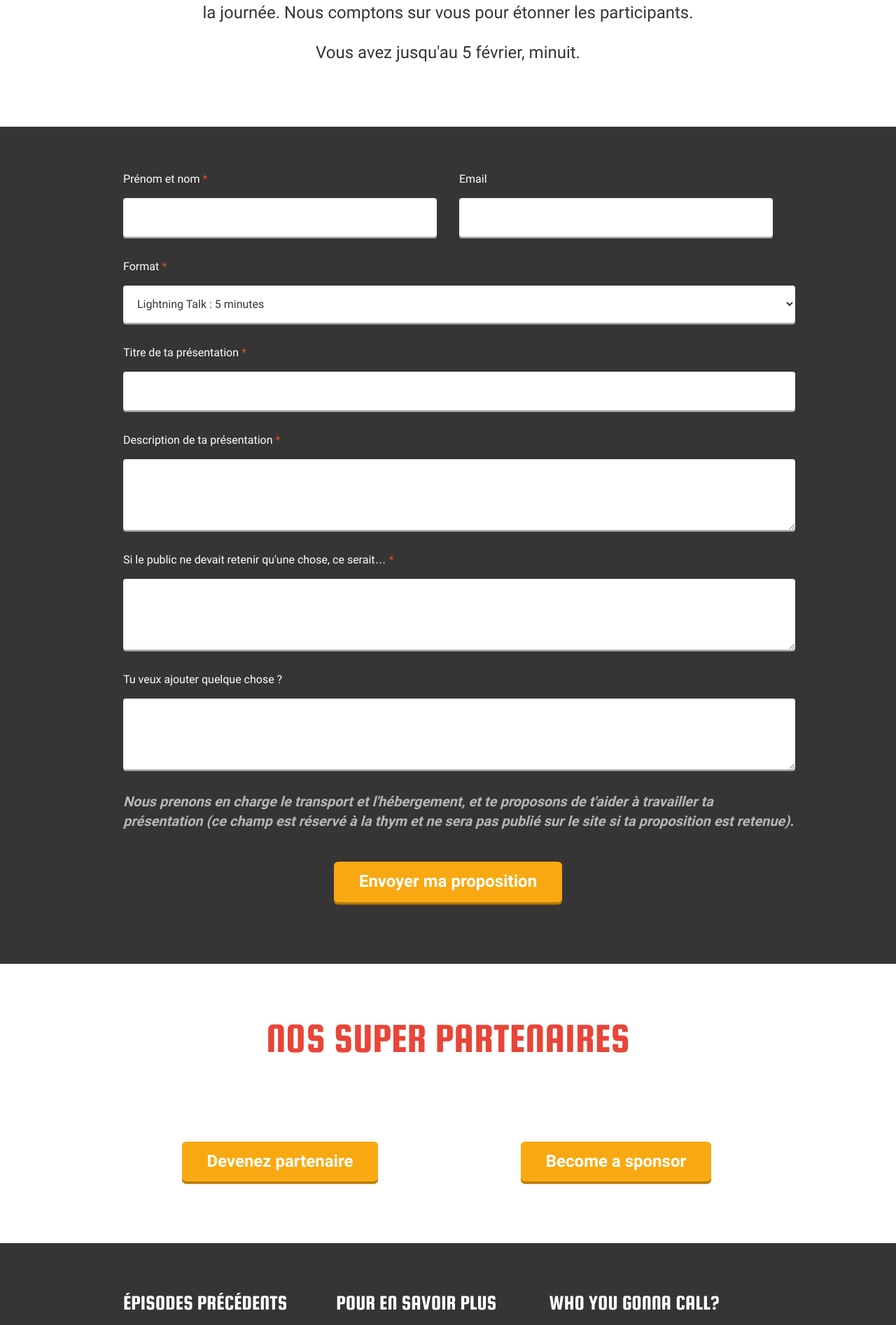
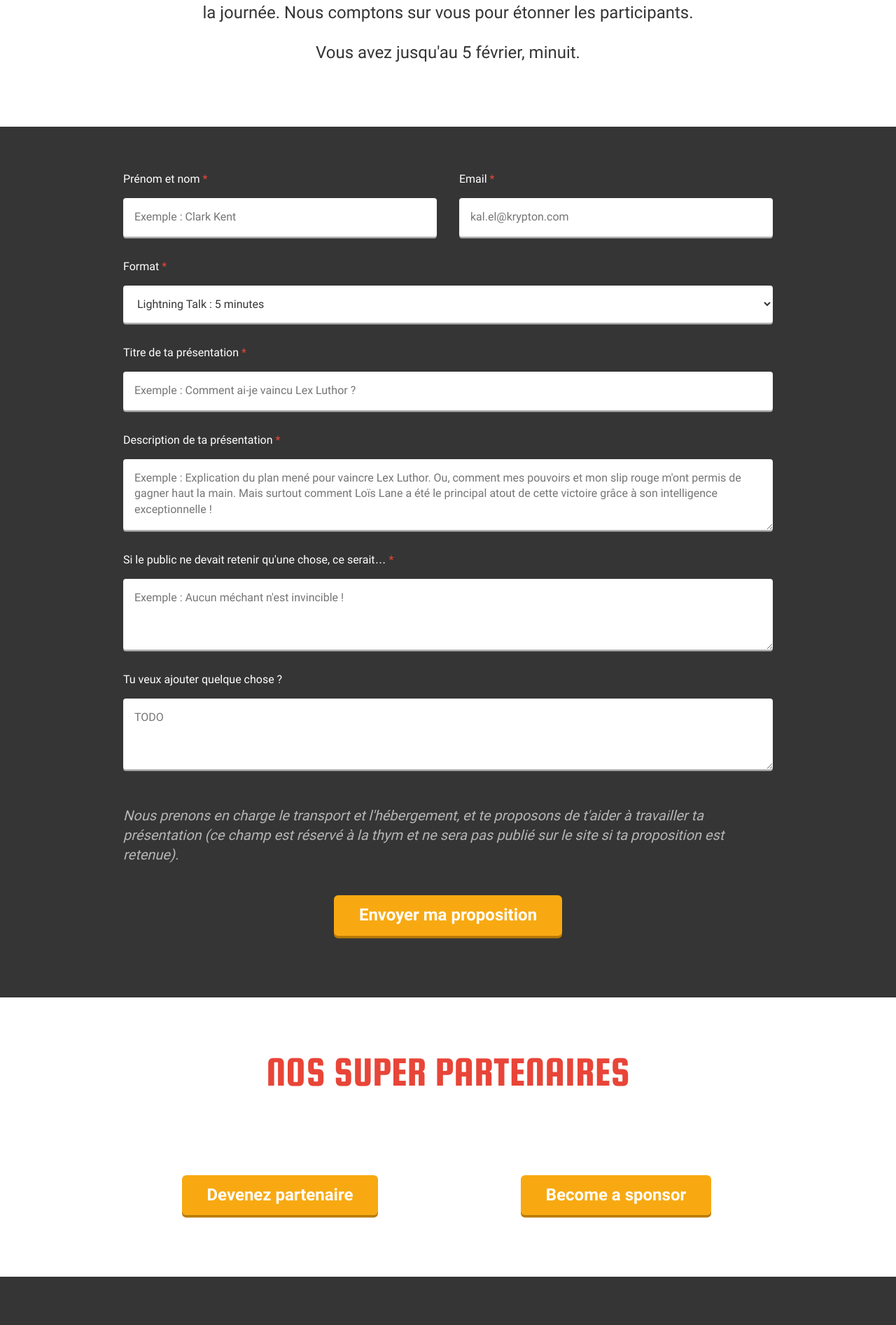
Before and after one commit to sudweb/2017, a Jekyll site: the page built from appel-a-orateurs.html, in a window 1280 px wide. Shown: the part 787-2680 px from the top of the page at 70% size. Built offline with Jekyll 4.4.1, drawn with Linux system fonts in a browser that asks for light colours.

Commit message:
Mise à jour du formulaire d'inscription

```diff
--- a/_sass/_forms.scss
+++ b/_sass/_forms.scss
@@ -20,71 +20,7 @@ textarea {
   height: $default-line-height * $default-font-size * 3;
 }
 
-
-.form-label {
-  font-size: $default-font-size;
-  margin-bottom: 0;
-  @media (min-width: $media-break-point) {
-    margin-top: 1em;
-  }
+select {
+  -webkit-appearance: textfield;
+          appearance: textfield;
 }
-
-.radiogroup {
-  display: flex; padding: 0;
-  flex-flow: column wrap;
-  @media (min-width: $media-break-point) {
-    flex-direction: row;
-  }
-  li{
-    position: relative;
-    display: block; width: 100%;
-    float: left;
-    input[type=radio]{
-      position: absolute;
-      visibility: hidden;
-    }
-    &:hover, &:focus {
-      label{
-        color: $lightgrey;
-      }
-      .check {
-        border-color: $lightgrey;
-      }
-    }
-  }
-
-  label{
-    position: relative; z-index: 9;
-    display: block; height: 30px; margin: 10px auto; padding: .5em 25px .5em 80px;
-    cursor: pointer;
-    -webkit-transition: all 0.25s linear;
-  }
-  .check{
-    display: block; width: 25px; height: 25px;
-    position: absolute; z-index: 5;
-    border: 3px solid $white; border-radius: 100%;
-    top: 30px; left: 20px;
-    transition: border .25s linear;
-    -webkit-transition: border .25s linear;
-    &::before {
-      position: absolute;
-      display: block; height: 15px; width: 15px; margin: auto;
-    	content: '';
-      border-radius: 100%;
-      top: 5px; left: 5px;
-    	transition: background 0.25s linear;
-    	-webkit-transition: background 0.25s linear;
-    }
-  }
-  input[type=radio]:checked {
-    & ~ .check {
-      border-color: $white;
-    }
-
-    & ~ .check::before{
-      background: $white;
-    }
-  }
-
-
-}
--- a/_sass/_grid.scss
+++ b/_sass/_grid.scss
@@ -14,7 +14,7 @@
 		box-sizing: border-box; margin-top: $grid-goetter; margin-left: $grid-goetter;
 		flex: 1 0 $grid-width / ($grid-max-col-number + 1);
     &.full-width {
-      flex-basis: 100%;
+      flex-basis: $grid-width - $grid-goetter;
     }
 	}
 }
--- a/_sass/_specifics.scss
+++ b/_sass/_specifics.scss
@@ -96,8 +96,5 @@
 }
 
 .help {
-  display: block;
-  color: $lightgrey;
-  font-size: $small-font-size; font-style: italic; font-weight: $bold-font-weight;
-  margin-top: 0;
+  font-size: $small-font-size; font-style: italic; color: $lightgrey;
 }
--- a/appel-a-orateurs.html
+++ b/appel-a-orateurs.html
@@ -33,35 +33,35 @@ image: /assets/images/twittercard.jpg
     <form method="post" id="mailto-form" action="https://docs.google.com/forms/d/1tZWDKfvOX0uieu3_HGubJ7X8Ux4OJD99IogbfYJv8fw/formResponse" enctype="multipart/form-data">
       <div class="grid-2">
         <div>
-          <label for="speaker-name" id="speaker-name-label">Prénom et nom <span class="red">*</span></label>
-          <input type="text" name="entry.174408459" id="speaker-name" aria-labelledby="speaker-name-label" required>
+          <label for="speaker-name">Prénom et nom <span class="red">*</span></label>
+          <input type="text" name="entry.174408459" id="speaker-name" required placeholder="Exemple : Clark Kent">
         </div>
         <div>
-          <label for="speaker-email" id="speaker-email-label">Email</label>
-          <input type="email" name="entry.1910784286" id="speaker-email" aria-labelledby="speaker-email-label" required>
+          <label for="speaker-email">Email <span class="red">*</span></label>
+          <input type="email" name="entry.1910784286" id="speaker-email" required placeholder="kal.el@krypton.com">
         </div>
         <div class="full-width">
-          <label id="speaker-format-label" for="speaker-format">Format <span class="red">*</span></label>
+          <label for="speaker-format">Format <span class="red">*</span></label>
           <select name="entry.359515447" id="speaker-format">
             <option value="">Lightning Talk : 5 minutes</option>
-            <option value="">Pecha Kucha : 20 images x 20 secondes></option>
+            <option value="">Pecha Kucha : 20 images x 20 secondes</option>
           </select>
         </div>
         <div class="full-width">
-          <label for="talk-title" id="talk-title-label">Titre de ta présentation <span class="red">*</span></label>
-          <input type="text" name="entry.1999901711" id="talk-title" aria-labelledby="talk-title-label" required>
+          <label for="talk-title">Titre de ta présentation <span class="red">*</span></label>
+          <input type="text" name="entry.1999901711" id="talk-title" required placeholder="Exemple : Comment ai-je vaincu Lex Luthor ?">
         </div>
         <div class="full-width">
-          <label for="talk-description" id="talk-description-label">Description de ta présentation <span class="red">*</span></label>
-          <textarea name="entry.859987257" id="talk-description" required></textarea>
+          <label for="talk-description">Description de ta présentation <span class="red">*</span></label>
+          <textarea name="entry.859987257" id="talk-description" required placeholder="Exemple : Explication du plan mené pour vaincre Lex Luthor. Ou, comment mes pouvoirs et mon slip rouge m'ont permis de gagner haut la main. Mais surtout comment Loïs Lane a été le principal atout de cette victoire grâce à son intelligence exceptionnelle !"></textarea>
         </div>
         <div class="full-width">
-          <label for="talk-public" id="talk-public-label">Si le public ne devait retenir qu'une chose, ce serait&hellip; <span class="red">*</span></label>
-          <textarea name="entry.1576045609" id="talk-public" required></textarea>
+          <label for="talk-public">Si le public ne devait retenir qu'une chose, ce serait&hellip; <span class="red">*</span></label>
+          <textarea name="entry.1576045609" id="talk-public" required placeholder="Exemple : Aucun méchant n'est invincible !"></textarea>
         </div>
         <div class="full-width">
-          <label for="talk-questions" id="talk-questions-label">Tu veux ajouter quelque chose ?</label>
-          <textarea name="entry.1030661705" id="talk-questions"></textarea>
+          <label for="talk-questions">Tu veux ajouter quelque chose ?</label>
+          <textarea name="entry.1030661705" id="talk-questions" placeholder="TODO"></textarea>
         </div>
         <div class="full-width">
           <p class="help">Nous prenons en charge le transport et l'hébergement, et te proposons de t'aider à travailler ta présentation (ce champ est réservé à la thym et ne sera pas publié sur le site si ta proposition est retenue).</p>
```
Also changed, not shown: 2 other files.
